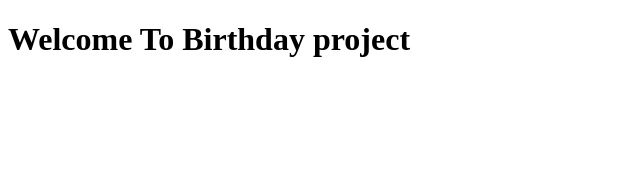
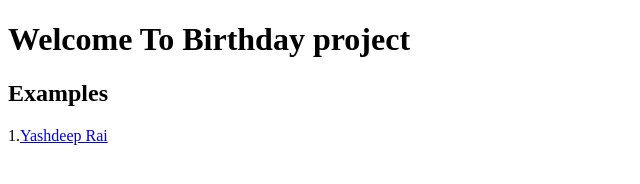
Before and after one commit to vineethraik/birthday-project, a plain HTML site: page index.html in a window 1280 px wide. Shown: the whole page, without its empty margins (0-640 px from the left). Drawn offline with Linux system fonts and the light colour scheme.

Commit message:
Update index.html

```diff
--- a/index.html
+++ b/index.html
@@ -7,6 +7,8 @@
 </head>
 <body>
     <h1>Welcome To Birthday project</h1>
+    <h2>Examples</h2>
+    1.<a href="https://vineethraik.github.io/birthday-project/site/yashadeep-rai/">Yashdeep Rai</a>
 </body>
 </html>
 
```
